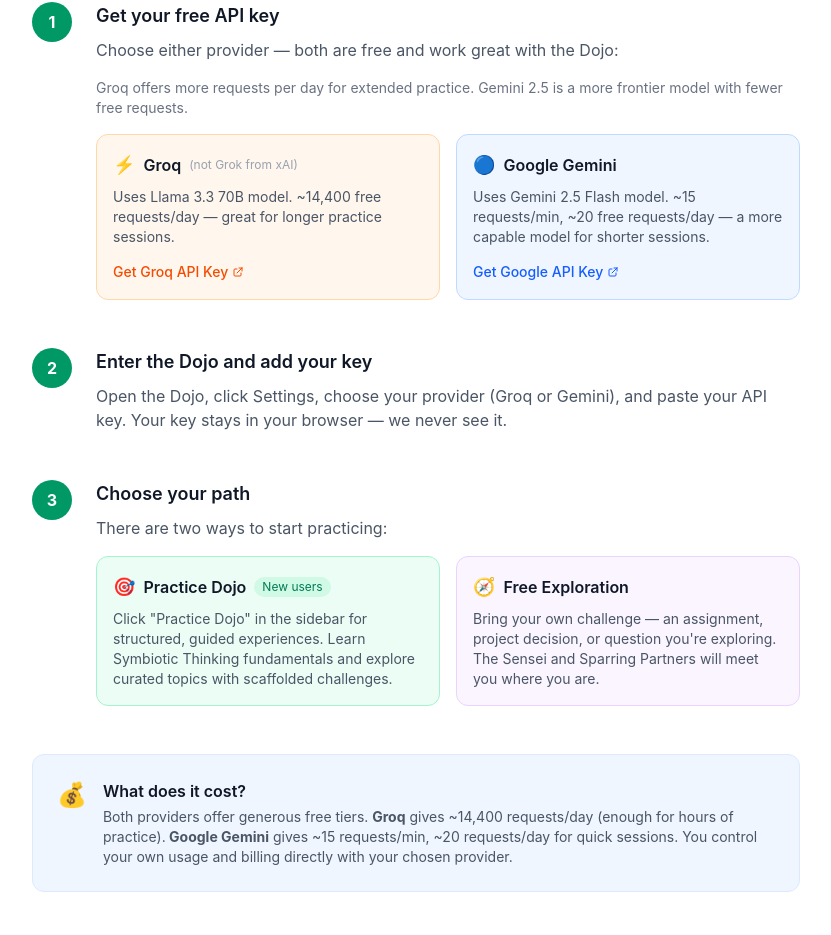
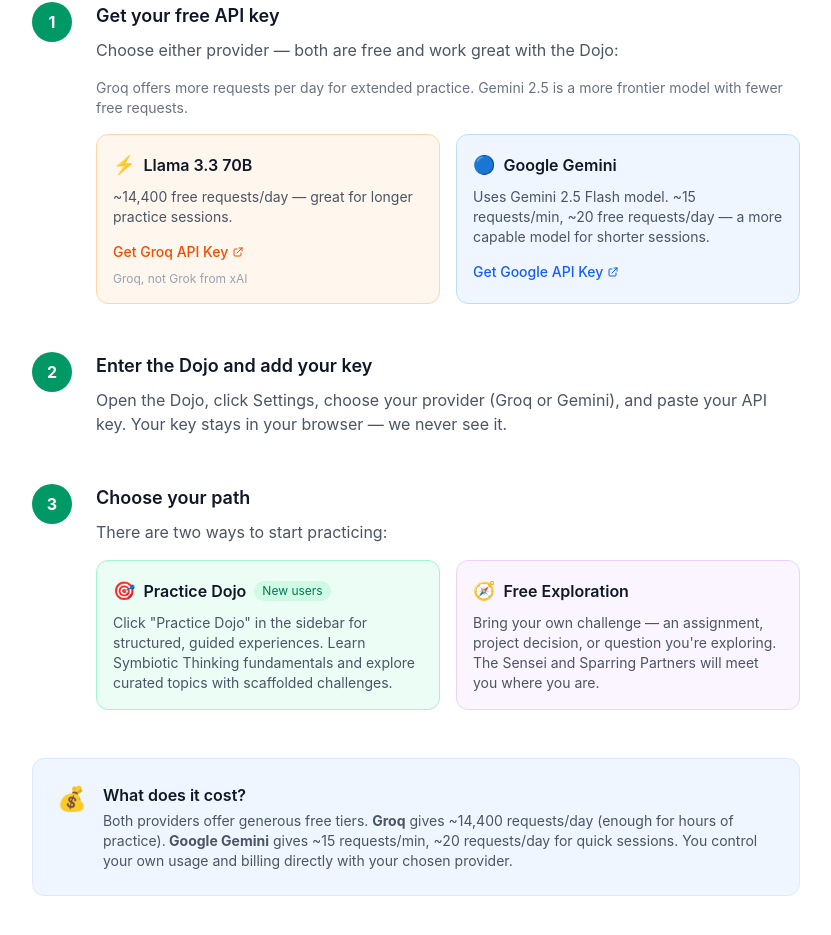
Before and after one commit to profsathya/symbioticthinking-website, a Next.js app: page / in a window 1280 px wide. Shown: the part 4996-5931 px from the top of the page, without its empty margins (224-1055 px from the left). Built offline with nearby package versions, Linux system fonts and the light colour scheme.

Commit message:
Update Groq references to highlight Llama model name
- Change title from "Groq" to "Llama 3.3 70B" in provider cards
- Move "Groq, not Grok from xAI" clarification next to the API key links
- Simplify learners page CTA text

https://claude.ai/code/session_01UdTS8GZgxm1r4jg1HiHpYq

```diff
--- a/app/learners/page.tsx
+++ b/app/learners/page.tsx
@@ -186,10 +186,10 @@ export default function LearnersPage() {
             Ready to start training?
           </h2>
           <p className="text-xl text-emerald-100 mb-6">
-            The Dojo is free. You just need an API key from Groq <span className="text-emerald-300 text-sm">(not Grok from xAI)</span> or Google (both free).
+            The Dojo is free. You just need a free API key to power the AI.
           </p>
           <p className="text-emerald-200 text-sm mb-8">
-            We recommend <strong>Groq</strong> for extended practice sessions (~14,400 requests/day free).
+            We recommend <strong>Llama 3.3 70B via Groq</strong> for extended practice sessions (~14,400 requests/day free).
           </p>
           <div className="flex flex-wrap justify-center gap-4">
             <a
@@ -205,12 +205,15 @@ export default function LearnersPage() {
               href="https://console.groq.com"
               target="_blank"
               rel="noopener noreferrer"
-              className="inline-flex items-center gap-2 bg-emerald-700 hover:bg-emerald-800 text-white px-8 py-4 rounded-lg font-semibold text-lg transition-colors"
+              className="inline-flex flex-col items-center bg-emerald-700 hover:bg-emerald-800 text-white px-8 py-4 rounded-lg font-semibold transition-colors"
             >
-              Get Groq API Key
-              <svg className="w-5 h-5" fill="none" stroke="currentColor" viewBox="0 0 24 24">
-                <path strokeLinecap="round" strokeLinejoin="round" strokeWidth={2} d="M10 6H6a2 2 0 00-2 2v10a2 2 0 002 2h10a2 2 0 002-2v-4M14 4h6m0 0v6m0-6L10 14" />
-              </svg>
+              <span className="flex items-center gap-2 text-lg">
+                Get Groq API Key
+                <svg className="w-5 h-5" fill="none" stroke="currentColor" viewBox="0 0 24 24">
+                  <path strokeLinecap="round" strokeLinejoin="round" strokeWidth={2} d="M10 6H6a2 2 0 00-2 2v10a2 2 0 002 2h10a2 2 0 002-2v-4M14 4h6m0 0v6m0-6L10 14" />
+                </svg>
+              </span>
+              <span className="text-emerald-300 text-xs mt-1">Groq, not Grok from xAI</span>
             </a>
           </div>
         </div>
--- a/app/page.tsx
+++ b/app/page.tsx
@@ -391,11 +391,10 @@ export default function HomePage() {
                     <div className="bg-orange-50 border border-orange-200 rounded-xl p-4">
                       <div className="flex items-center gap-2 mb-2">
                         <span className="text-lg">⚡</span>
-                        <span className="font-semibold text-gray-900">Groq</span>
-                        <span className="text-xs text-gray-400">(not Grok from xAI)</span>
+                        <span className="font-semibold text-gray-900">Llama 3.3 70B</span>
                       </div>
                       <p className="text-sm text-gray-600 mb-3">
-                        Uses Llama 3.3 70B model. ~14,400 free requests/day — great for longer practice sessions.
+                        ~14,400 free requests/day — great for longer practice sessions.
                       </p>
                       <a
                         href="https://console.groq.com"
@@ -408,6 +407,7 @@ export default function HomePage() {
                           <path strokeLinecap="round" strokeLinejoin="round" strokeWidth={2} d="M10 6H6a2 2 0 00-2 2v10a2 2 0 002 2h10a2 2 0 002-2v-4M14 4h6m0 0v6m0-6L10 14" />
                         </svg>
                       </a>
+                      <p className="text-xs text-gray-400 mt-2">Groq, not Grok from xAI</p>
                     </div>
 
                     {/* Google Option */}
```
